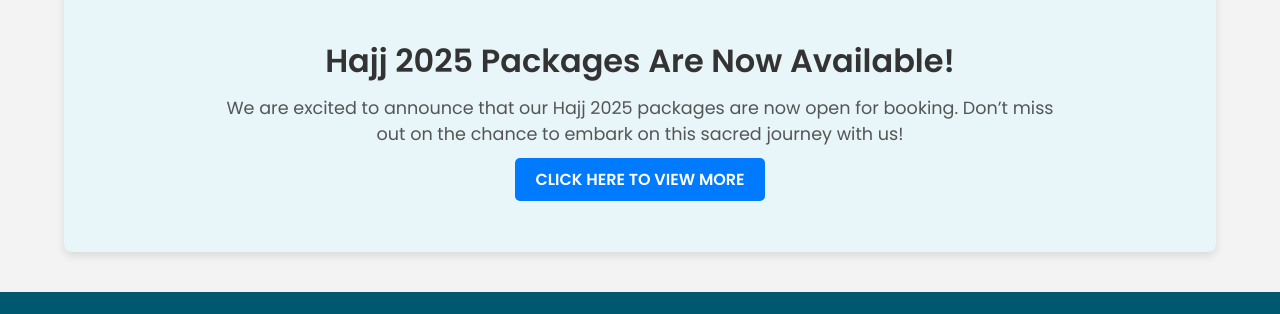
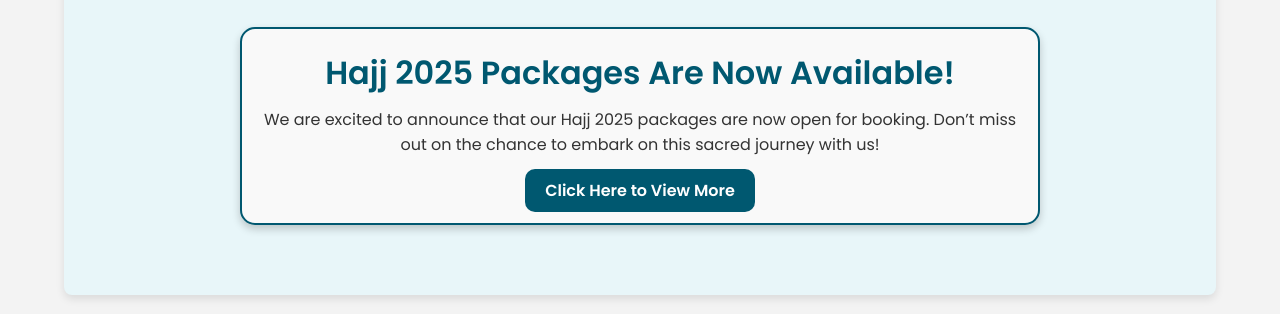
Before and after one commit to usmananwar12/AZM, a plain HTML site: page index.html in a window 1280 px wide. Shown: the part 476-790 px from the top of the page. Drawn offline with nearby package versions, Linux system fonts and the light colour scheme.

Commit message:
announcement corrected and forms uploaded

```diff
--- a/index.html
+++ b/index.html
@@ -52,9 +52,13 @@
                 </div>
                 <div class="announcement-container">
                     <h2>Hajj 2025 Packages Are Now Available!</h2>
-                    <p>We are excited to announce that our Hajj 2025 packages are now open for booking. Don’t miss out on the chance to embark on this sacred journey with us!</p>
-                    <a href="hajj-2025.html" class="view-more-btn">Click Here to View More</a>
+                    <p>
+                        We are excited to announce that our Hajj 2025 packages are now open for booking.
+                        Don’t miss out on the chance to embark on this sacred journey with us!
+                    </p>
+                    <a href="file:///E:/AlZahidMadni/hajj-2025.html">Click Here to View More</a>
                 </div>
+
             </section>
 
         </div>
--- a/style.css
+++ b/style.css
@@ -357,28 +357,44 @@ nav ul li a:hover {
     .service-img {
         margin-bottom: 10px;
     }
-}
-.announcement-container {
-    max-width: 1200px;
-    margin: 0 auto;
-    width: 100%; /* Make it span full width */
-    padding: 20px;
-    margin-top: 20px;
-    /*background-color: #f1f9ff; /* Light background to match theme */
-    text-align: center; /* Center align text */
+}.announcement-container {
+    background-color: #f9f9f9; /* Soft light gray for contrast */
+    border: 2px solid #005870; /* Match header color for consistency */
+    border-radius: 15px; /* Rounded corners */
+    box-shadow: 0 4px 8px rgba(0, 0, 0, 0.2); /* Subtle shadow for depth */
+    padding: 20px; /* Add generous spacing */
+    margin: 30px auto; /* Center and add margin around the container */
+    text-align: center; /* Center-align text */
+    max-width: 800px; /* Limit the width for better readability */
 }
 
 .announcement-container h2 {
-    font-size: 2em;
-    color: #333;
-    font-weight: 600;
+    color: #005870; /* Match brand color */
+    font-size: 2rem; /* Larger headline */
+    font-weight: bold; /* Emphasize the announcement */
     margin-bottom: 10px;
 }
 
 .announcement-container p {
-    font-size: 1.1em;
-    color: #555;
+    font-size: 1rem; /* Comfortable font size */
+    line-height: 1.6; /* Add line spacing for readability */
+    color: #333; /* Neutral dark color for text */
     margin-bottom: 20px;
+}
+
+.announcement-container a {
+    background-color: #005870; /* Match brand button color */
+    color: white;
+    padding: 10px 20px;
+    border-radius: 10px;
+    text-decoration: none;
+    font-weight: bold;
+    font-size: 1rem;
+    transition: background-color 0.3s ease;
+}
+
+.announcement-container a:hover {
+    background-color: #003e4d; /* Darker shade on hover */
 }
 
 .view-more-btn {
```
Also changed, not shown: hajj-2025.html (+3 -3 lines).
